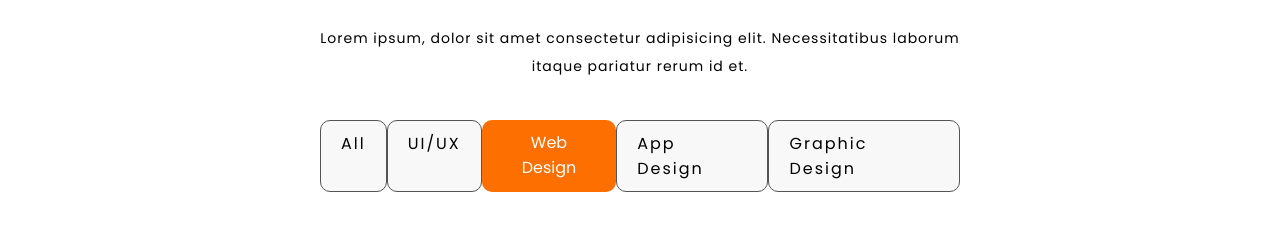
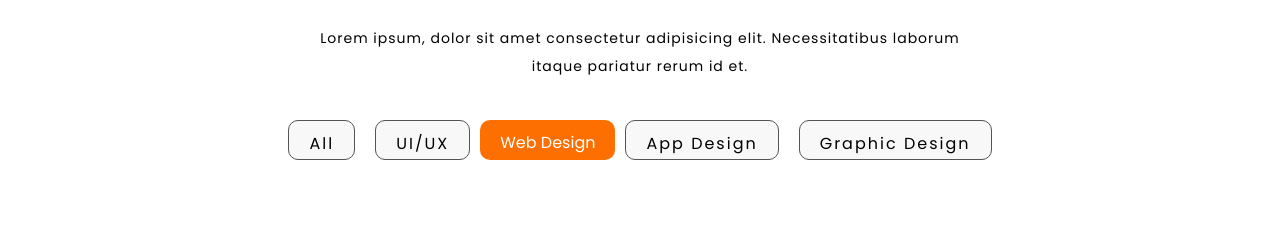
Before and after one commit to mohsinakh/Design-1, a plain HTML site: page index.html in a window 1280 px wide. Shown: the part 2043-2285 px from the top of the page. Drawn offline with Linux system fonts and the light colour scheme.

Commit message:
Add files via upload

```diff
--- a/index.css
+++ b/index.css
@@ -182,9 +182,10 @@ body {
     margin: 120px auto;
 }
 .myprojects .container{
-    width: 50vw;
-    height: auto;
+    width: 60vw;
+    height: 40px;
     margin: 40px auto;
+    justify-content: center;
 }
 
 .project{
@@ -336,6 +337,7 @@ color: #FD6F00;
     background-color: #f8f8f8;
     padding: 10px 20px;
     border-radius: 10px;
+    margin: 0px 10px;
     border: 1px solid #545454;
     letter-spacing: 2px;
 }
```
